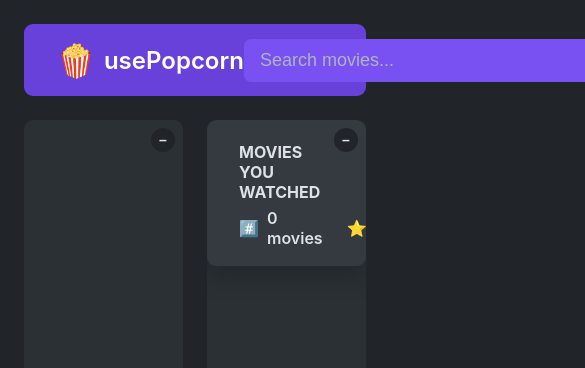
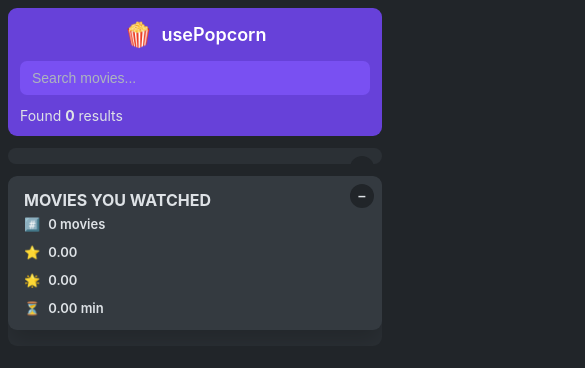
Before and after one commit to Sogand-mohamadiPour/usePopcorn, a React (Create React App) app: page / in a window 390 px wide. Shown: the top 368 px of the page, 585 px wide, since content can reach past the window. Built offline with nearby package versions, Linux system fonts and the light colour scheme; the HTML template or start-up script is replaced by a standard one.

Commit message:
adding responsive css

```diff
--- a/src/index.css
+++ b/src/index.css
@@ -30,6 +30,19 @@ body {
   min-height: 100vh;
 }
 
+/* Responsive adjustments */
+@media (max-width: 768px) {
+  body {
+    padding: 1.2rem;
+  }
+}
+
+@media (max-width: 480px) {
+  body {
+    padding: 0.8rem;
+  }
+}
+
 /* ******* */
 
 .nav-bar {
@@ -42,12 +55,51 @@ body {
   border-radius: 0.9rem;
 }
 
+@media (max-width: 768px) {
+  .nav-bar {
+    grid-template-columns: 1fr;
+    grid-template-rows: auto auto auto;
+    height: auto;
+    padding: 1.6rem;
+    gap: 1.6rem;
+  }
+}
+
+@media (max-width: 480px) {
+  .nav-bar {
+    padding: 1.2rem;
+    gap: 1.2rem;
+  }
+}
+
 .main {
   margin-top: 2.4rem;
   min-height: calc(100vh - 7.2rem - 3 * 2.4rem);
   display: flex;
   gap: 2.4rem;
   justify-content: center;
+}
+
+@media (max-width: 1024px) {
+  .main {
+    flex-direction: column;
+    align-items: center;
+  }
+}
+
+@media (max-width: 768px) {
+  .main {
+    margin-top: 1.6rem;
+    gap: 1.6rem;
+    min-height: auto;
+  }
+}
+
+@media (max-width: 480px) {
+  .main {
+    margin-top: 1.2rem;
+    gap: 1.2rem;
+  }
 }
 
 .box {
@@ -59,6 +111,20 @@ body {
   position: relative;
 }
 
+@media (max-width: 1024px) {
+  .box {
+    width: 100%;
+    max-width: 100%;
+  }
+}
+
+@media (max-width: 768px) {
+  .box {
+    width: 100%;
+    max-width: 100%;
+  }
+}
+
 .loader {
   text-align: center;
   text-transform: uppercase;
@@ -67,10 +133,38 @@ body {
   margin: 4.8rem;
 }
 
+@media (max-width: 768px) {
+  .loader {
+    font-size: 1.6rem;
+    margin: 3.2rem;
+  }
+}
+
+@media (max-width: 480px) {
+  .loader {
+    font-size: 1.4rem;
+    margin: 2.4rem;
+  }
+}
+
 .error {
   text-align: center;
   font-size: 2rem;
   padding: 4.8rem;
+}
+
+@media (max-width: 768px) {
+  .error {
+    font-size: 1.6rem;
+    padding: 3.2rem;
+  }
+}
+
+@media (max-width: 480px) {
+  .error {
+    font-size: 1.4rem;
+    padding: 2.4rem;
+  }
 }
 
 /* ******* */
@@ -91,6 +185,26 @@ body {
   color: #fff;
 }
 
+@media (max-width: 768px) {
+  .logo {
+    justify-self: center;
+  }
+
+  .logo h1 {
+    font-size: 2rem;
+  }
+}
+
+@media (max-width: 480px) {
+  .logo h1 {
+    font-size: 1.8rem;
+  }
+
+  .logo span {
+    font-size: 2.4rem;
+  }
+}
+
 .search {
   justify-self: center;
   border: none;
@@ -103,6 +217,22 @@ body {
 
   /* background-color: var(--color-background-900); */
   background-color: var(--color-primary-light);
+}
+
+@media (max-width: 768px) {
+  .search {
+    width: 100%;
+    max-width: 100%;
+    font-size: 1.6rem;
+    padding: 1rem 1.4rem;
+  }
+}
+
+@media (max-width: 480px) {
+  .search {
+    font-size: 1.4rem;
+    padding: 0.9rem 1.2rem;
+  }
 }
 
 .search::placeholder {
@@ -118,6 +248,19 @@ body {
 .num-results {
   justify-self: end;
   font-size: 1.8rem;
+}
+
+@media (max-width: 768px) {
+  .num-results {
+    justify-self: start;
+    font-size: 1.6rem;
+  }
+}
+
+@media (max-width: 480px) {
+  .num-results {
+    font-size: 1.4rem;
+  }
 }
 
 .btn-toggle {
@@ -159,6 +302,23 @@ body {
   border-bottom: 1px solid var(--color-background-100);
 }
 
+@media (max-width: 768px) {
+  .list li {
+    padding: 1.4rem 2rem;
+    column-gap: 1.6rem;
+    font-size: 1.4rem;
+  }
+}
+
+@media (max-width: 480px) {
+  .list li {
+    padding: 1.2rem 1.6rem;
+    column-gap: 1.2rem;
+    font-size: 1.3rem;
+    grid-template-columns: 3rem 1fr;
+  }
+}
+
 .list.list-movies li {
   cursor: pointer;
   transition: all 0.3s;
@@ -177,10 +337,37 @@ body {
   font-size: 1.8rem;
 }
 
+@media (max-width: 768px) {
+  .list h3 {
+    font-size: 1.6rem;
+  }
+}
+
+@media (max-width: 480px) {
+  .list h3 {
+    font-size: 1.4rem;
+  }
+}
+
 .list div {
   display: flex;
   align-items: center;
   gap: 2.4rem;
+}
+
+@media (max-width: 768px) {
+  .list div {
+    gap: 1.6rem;
+    flex-wrap: wrap;
+  }
+}
+
+@media (max-width: 480px) {
+  .list div {
+    gap: 1.2rem;
+    flex-direction: column;
+    align-items: flex-start;
+  }
 }
 
 .list p {
@@ -205,6 +392,14 @@ body {
   transition: all 0.3s;
 }
 
+@media (max-width: 480px) {
+  .btn-delete {
+    right: 1.6rem;
+    height: 2rem;
+    font-size: 1rem;
+  }
+}
+
 .btn-delete:hover {
   background-color: var(--color-red-dark);
 }
@@ -216,6 +411,18 @@ body {
   border-radius: 0.9rem;
   background-color: var(--color-background-100);
   box-shadow: 0 1.2rem 2.4rem rgba(0, 0, 0, 0.2);
+}
+
+@media (max-width: 768px) {
+  .summary {
+    padding: 1.8rem 2.4rem;
+  }
+}
+
+@media (max-width: 480px) {
+  .summary {
+    padding: 1.4rem 1.6rem;
+  }
 }
 
 .summary h2 {
@@ -232,6 +439,23 @@ body {
   font-weight: 600;
 }
 
+@media (max-width: 768px) {
+  .summary div {
+    flex-wrap: wrap;
+    gap: 1.6rem;
+    font-size: 1.4rem;
+  }
+}
+
+@media (max-width: 480px) {
+  .summary div {
+    flex-direction: column;
+    align-items: flex-start;
+    gap: 1.2rem;
+    font-size: 1.3rem;
+  }
+}
+
 .summary p {
   display: flex;
   align-items: center;
@@ -245,8 +469,26 @@ body {
   font-size: 1.4rem;
 }
 
+@media (max-width: 768px) {
+  .details {
+    font-size: 1.3rem;
+  }
+}
+
+@media (max-width: 480px) {
+  .details {
+    font-size: 1.2rem;
+  }
+}
+
 .details header {
   display: flex;
+}
+
+@media (max-width: 768px) {
+  .details header {
+    flex-direction: column;
+  }
 }
 
 .details section {
@@ -256,8 +498,35 @@ body {
   gap: 1.6rem;
 }
 
+@media (max-width: 768px) {
+  .details section {
+    padding: 2.4rem;
+  }
+}
+
+@media (max-width: 480px) {
+  .details section {
+    padding: 1.6rem;
+    gap: 1.2rem;
+  }
+}
+
 .details img {
   width: 33%;
+}
+
+@media (max-width: 768px) {
+  .details img {
+    width: 100%;
+    max-width: 20rem;
+    margin: 0 auto;
+  }
+}
+
+@media (max-width: 480px) {
+  .details img {
+    max-width: 100%;
+  }
 }
 
 .details-overview {
@@ -269,10 +538,35 @@ body {
   gap: 1.4rem;
 }
 
+@media (max-width: 768px) {
+  .details-overview {
+    padding: 2rem;
+  }
+}
+
+@media (max-width: 480px) {
+  .details-overview {
+    padding: 1.6rem;
+    gap: 1rem;
+  }
+}
+
 .details-overview h2 {
   font-size: 2.4rem;
   margin-bottom: 0.4rem;
   line-height: 1.1;
+}
+
+@media (max-width: 768px) {
+  .details-overview h2 {
+    font-size: 2rem;
+  }
+}
+
+@media (max-width: 480px) {
+  .details-overview h2 {
+    font-size: 1.8rem;
+  }
 }
 
 .details-overview p {
@@ -290,6 +584,20 @@ body {
   display: flex;
   flex-direction: column;
   gap: 2.4rem;
+}
+
+@media (max-width: 768px) {
+  .rating {
+    padding: 1.6rem 2rem;
+    gap: 1.8rem;
+  }
+}
+
+@media (max-width: 480px) {
+  .rating {
+    padding: 1.4rem 1.6rem;
+    gap: 1.6rem;
+  }
 }
 
 .btn-add {
@@ -339,3 +647,12 @@ body {
   align-items: center;
   justify-content: center;
 }
+
+@media (max-width: 480px) {
+  .btn-back {
+    height: 2.8rem;
+    font-size: 2rem;
+    top: 0.4rem;
+    left: 0.4rem;
+  }
+}
```
